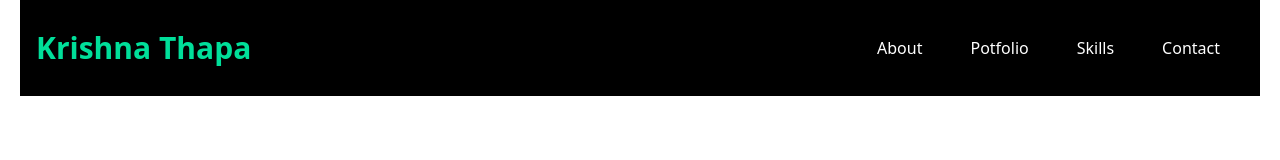
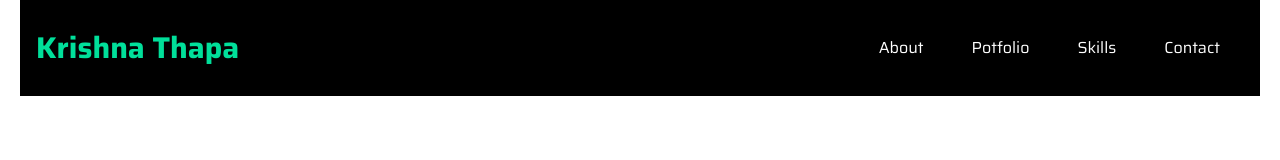
Before and after one commit to krishnajithapa/protfolio-react-tailwindcss, a React (Vite) app: page / in a window 1280 px wide. Shown: the top 160 px of the page. Built offline with nearby package versions, Linux system fonts and the light colour scheme.

Commit message:
update: change font family

```diff
--- a/index.html
+++ b/index.html
@@ -6,6 +6,12 @@
     <meta name="viewport" content="width=device-width, initial-scale=1.0" />
     <title>Vite + React</title>
     <link href="/src/style.css" rel="stylesheet" />
+    <link rel="preconnect" href="https://fonts.googleapis.com" />
+    <link rel="preconnect" href="https://fonts.gstatic.com" crossorigin />
+    <link
+      href="https://fonts.googleapis.com/css2?family=Saira:ital,wght@0,100..900;1,100..900&display=swap"
+      rel="stylesheet"
+    />
   </head>
   <body>
     <div id="root"></div>
--- a/src/style.css
+++ b/src/style.css
@@ -1 +1,9 @@
 @import "tailwindcss";
+
+@theme {
+  --color-primary: #00df9a;
+}
+
+body {
+  font-family: "Saira";
+}
```
